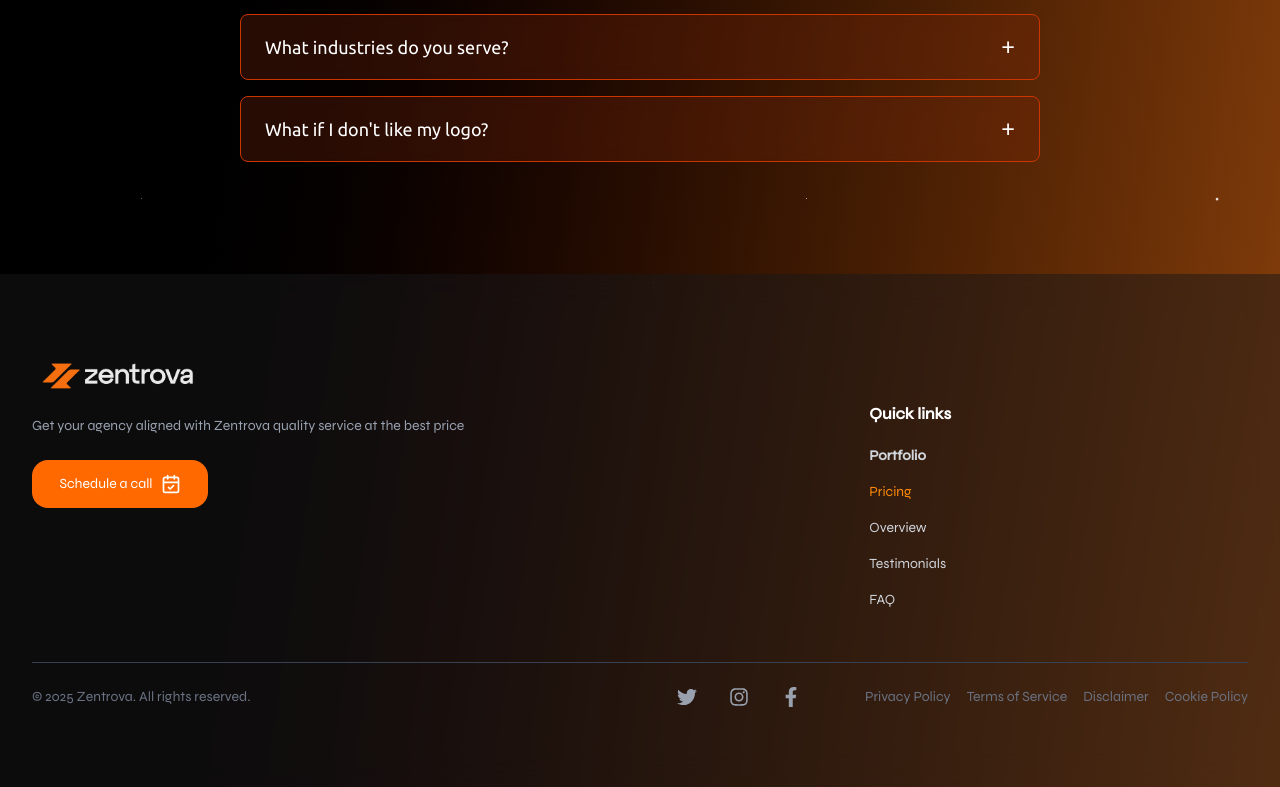
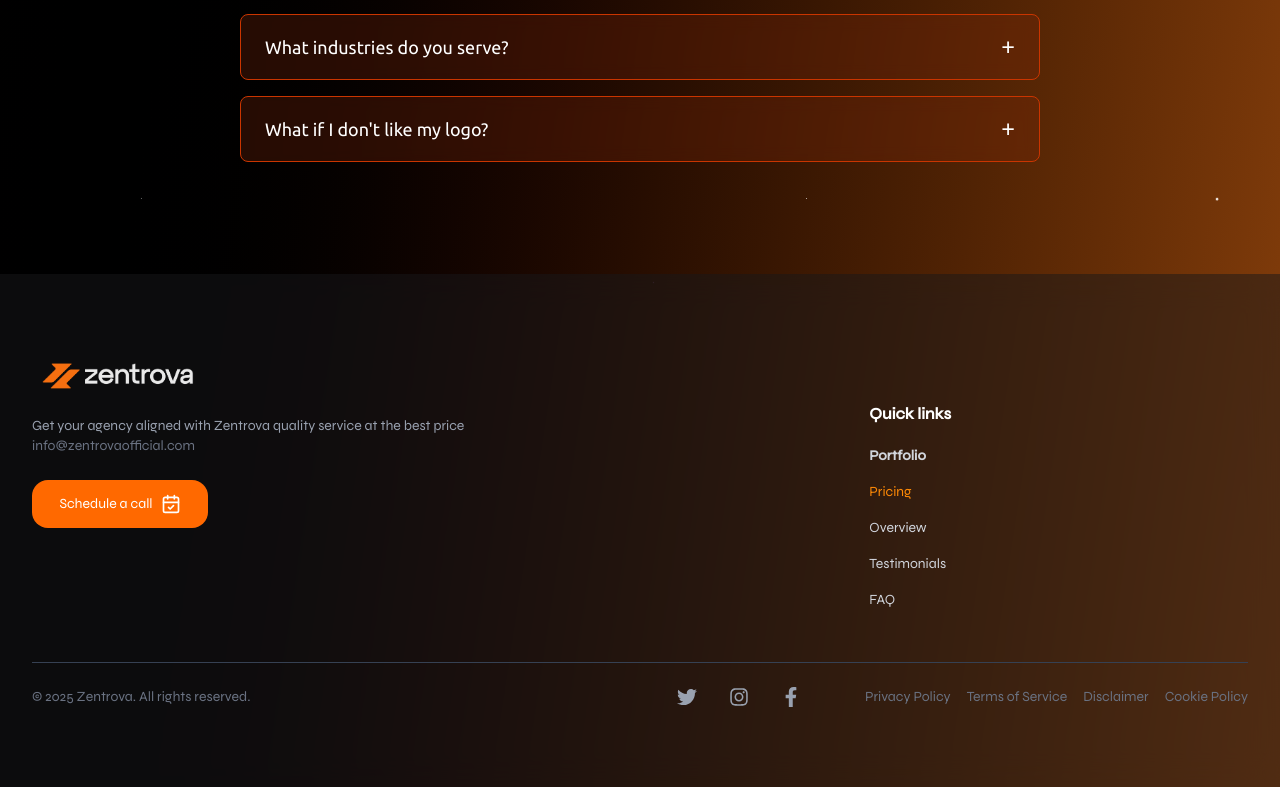
Before and after one commit to Jatin-Noize/zentrova, a Next.js app: page / in a window 1280 px wide. Shown: the part 7623-8410 px from the top of the page. Built offline with nearby package versions, Linux system fonts and the light colour scheme; a web font is replaced by a local one.

Commit message:
added email

```diff
--- a/components/Footer.jsx
+++ b/components/Footer.jsx
@@ -91,7 +91,8 @@ export default function Footer() {
               </Link>
             </div>
             <motion.p variants={itemVariants} className={`text-sm text-gray-400 mb-6 ${footer.className}`}>
-              Get your agency aligned with Zentrova quality service at the best price
+              Get your agency aligned with Zentrova quality service at the best price <br />
+             <p className='text-gray-500 text-md'>info@zentrovaofficial.com</p>
             </motion.p>
             <motion.button
               whileHover={{ scale: 1.05 }}
```
